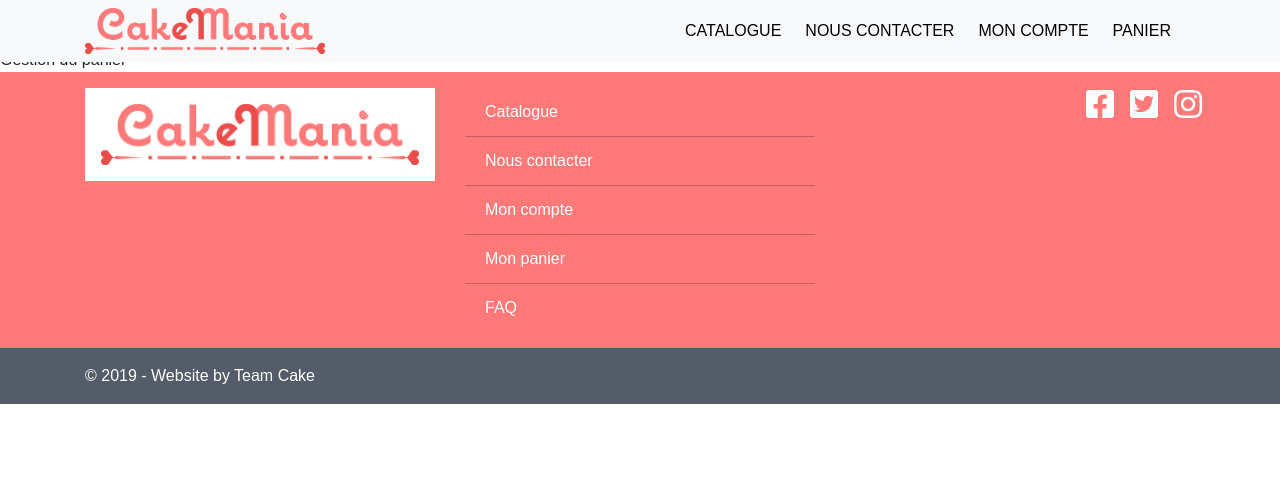
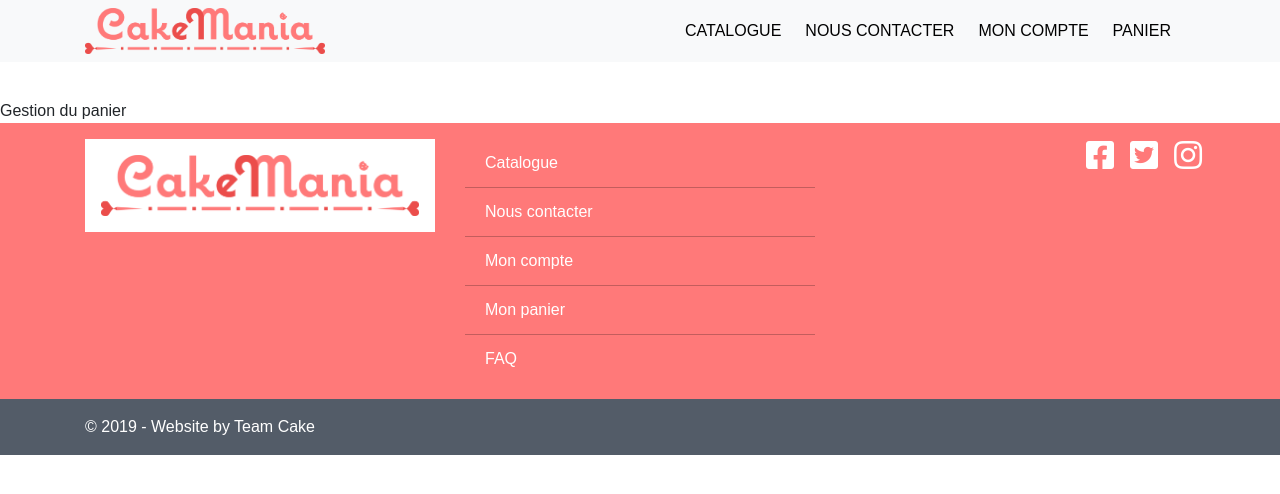
Before and after one commit to naptracks/CakeMania, a React (Create React App) app: page /basket in a window 1280 px wide. Shown: the top 494 px of the page. Built offline with nearby package versions, Linux system fonts and the light colour scheme; a web font is replaced by a local one.

Commit message:
Modifs CSS + ajout de la marge du haut

```diff
--- a/src/component/Coordonnees.js
+++ b/src/component/Coordonnees.js
@@ -6,8 +6,8 @@ class Coordonnees extends Component {
     render() {
         return (
             <div className="container mt-5">
-            <h2>Nos coordonnées</h2>
-                    <hr />
+                <h2>Nos coordonnées</h2>
+                <hr />
                 <div className="row mb-5">
                     <div className="col-sm-12 col-lg-6">
                         <div id="adresse">
--- a/src/component/Homepage.js
+++ b/src/component/Homepage.js
@@ -2,7 +2,7 @@ import React, { Component } from 'react';
 import Carousel from './homepage/Carousel';
 import Recommandation from './homepage/Recommandation';
 import Coordonnees from './Coordonnees';
-import Connexion from './moncompte/Connexion';
+//import Connexion from './moncompte/Connexion';
 
 class Homepage extends Component {
     render() {
--- a/src/component/catalogue/Catalogue.css
+++ b/src/component/catalogue/Catalogue.css
@@ -1,22 +1,19 @@
+.marginDeBase{
+    margin-top: 6.2rem;
+}
+
 .card-deck{
     margin: 2rem auto;
     padding: 1rem 1rem;
-    background-color:beige;
     width: 80%;
     align-items: center;
     border-radius: 5px;
 }
 
 .card{
-    background-color:blanchedalmond;
-    border-radius: 5px;
-    box-shadow: 10px 5px 5px grey;
-    margin: 3px 3px;
-}
-
-.container{
-    display: flex;
-
+    /* background-color:blanchedalmond; */
+    box-shadow: 0 0 0.5rem #535c68;
+    margin: 1rem 0.2rem;
 }
 
 .btn{
--- a/src/component/catalogue/Catalogue.js
+++ b/src/component/catalogue/Catalogue.js
@@ -1,48 +1,48 @@
-import React, { Component } from 'react'
+import React, { Component } from 'react';
 /* import Produits from './Produits/Produits'
 import Filtre from './Filtres/Filtres'
  */
-import BasketAdding from './BasketAdding'
+import BasketAdding from './BasketAdding';
+import './Catalogue.css';
 
-import './Catalogue.css'
 class Catalogue extends Component {
 
     cakeSelected;
-   constructor(props){
+    constructor(props) {
         super(props);
-       this.state={
+        this.state = {
 
-        tableGateaux:[
-            {id:0, typeGateau: 'Brownie', prix: 12, image:"https://s1.qwant.com/thumbr/0x380/0/c/da91e10bb3f64e97632a4cff987e61fe816a4c68beef060065e0f0b08f2f04/IMG_9331-1400x933.jpg?u=http%3A%2F%2Fblog.zodio.fr%2Fwp-content%2Fuploads%2F2016%2F03%2FIMG_9331-1400x933.jpg&q=0&b=1&p=0&a=1"},
-            {id:1, typeGateau: 'Apple-pie', prix: 15, image:"https://s1.qwant.com/thumbr/0x380/0/c/da91e10bb3f64e97632a4cff987e61fe816a4c68beef060065e0f0b08f2f04/IMG_9331-1400x933.jpg?u=http%3A%2F%2Fblog.zodio.fr%2Fwp-content%2Fuploads%2F2016%2F03%2FIMG_9331-1400x933.jpg&q=0&b=1&p=0&a=1"},
-            {id:2, typeGateau: 'Cupcake-blueberry', prix: 12, image:"https://s1.qwant.com/thumbr/0x380/0/c/da91e10bb3f64e97632a4cff987e61fe816a4c68beef060065e0f0b08f2f04/IMG_9331-1400x933.jpg?u=http%3A%2F%2Fblog.zodio.fr%2Fwp-content%2Fuploads%2F2016%2F03%2FIMG_9331-1400x933.jpg&q=0&b=1&p=0&a=1"},
-            {id:3, typeGateau: 'Muffin-choco', prix: 8, image:"https://s1.qwant.com/thumbr/0x380/0/c/da91e10bb3f64e97632a4cff987e61fe816a4c68beef060065e0f0b08f2f04/IMG_9331-1400x933.jpg?u=http%3A%2F%2Fblog.zodio.fr%2Fwp-content%2Fuploads%2F2016%2F03%2FIMG_9331-1400x933.jpg&q=0&b=1&p=0&a=1"},
-            {id:4, typeGateau: 'Tartelette-fruit', prix: 12, image:"https://s1.qwant.com/thumbr/0x380/0/c/da91e10bb3f64e97632a4cff987e61fe816a4c68beef060065e0f0b08f2f04/IMG_9331-1400x933.jpg?u=http%3A%2F%2Fblog.zodio.fr%2Fwp-content%2Fuploads%2F2016%2F03%2FIMG_9331-1400x933.jpg&q=0&b=1&p=0&a=1"},
-            {id:5, typeGateau: "Gateau aux prunes", prix: 7, image:"https://s1.qwant.com/thumbr/0x380/0/c/da91e10bb3f64e97632a4cff987e61fe816a4c68beef060065e0f0b08f2f04/IMG_9331-1400x933.jpg?u=http%3A%2F%2Fblog.zodio.fr%2Fwp-content%2Fuploads%2F2016%2F03%2FIMG_9331-1400x933.jpg&q=0&b=1&p=0&a=1"},
-            {id:6, typeGateau: "Gateau yahourt", prix: 12, image:"https://s1.qwant.com/thumbr/0x380/0/c/da91e10bb3f64e97632a4cff987e61fe816a4c68beef060065e0f0b08f2f04/IMG_9331-1400x933.jpg?u=http%3A%2F%2Fblog.zodio.fr%2Fwp-content%2Fuploads%2F2016%2F03%2FIMG_9331-1400x933.jpg&q=0&b=1&p=0&a=1"},
-            {id:7, typeGateau: "Gateau de Mamie", prix: 5, image:"https://s1.qwant.com/thumbr/0x380/0/c/da91e10bb3f64e97632a4cff987e61fe816a4c68beef060065e0f0b08f2f04/IMG_9331-1400x933.jpg?u=http%3A%2F%2Fblog.zodio.fr%2Fwp-content%2Fuploads%2F2016%2F03%2FIMG_9331-1400x933.jpg&q=0&b=1&p=0&a=1"},
+            tableGateaux: [
+                { id: 0, typeGateau: 'Brownie', prix: 12, image: "https://s1.qwant.com/thumbr/0x380/0/c/da91e10bb3f64e97632a4cff987e61fe816a4c68beef060065e0f0b08f2f04/IMG_9331-1400x933.jpg?u=http%3A%2F%2Fblog.zodio.fr%2Fwp-content%2Fuploads%2F2016%2F03%2FIMG_9331-1400x933.jpg&q=0&b=1&p=0&a=1" },
+                { id: 1, typeGateau: 'Apple-pie', prix: 15, image: "https://s1.qwant.com/thumbr/0x380/0/c/da91e10bb3f64e97632a4cff987e61fe816a4c68beef060065e0f0b08f2f04/IMG_9331-1400x933.jpg?u=http%3A%2F%2Fblog.zodio.fr%2Fwp-content%2Fuploads%2F2016%2F03%2FIMG_9331-1400x933.jpg&q=0&b=1&p=0&a=1" },
+                { id: 2, typeGateau: 'Cupcake-blueberry', prix: 12, image: "https://s1.qwant.com/thumbr/0x380/0/c/da91e10bb3f64e97632a4cff987e61fe816a4c68beef060065e0f0b08f2f04/IMG_9331-1400x933.jpg?u=http%3A%2F%2Fblog.zodio.fr%2Fwp-content%2Fuploads%2F2016%2F03%2FIMG_9331-1400x933.jpg&q=0&b=1&p=0&a=1" },
+                { id: 3, typeGateau: 'Muffin-choco', prix: 8, image: "https://s1.qwant.com/thumbr/0x380/0/c/da91e10bb3f64e97632a4cff987e61fe816a4c68beef060065e0f0b08f2f04/IMG_9331-1400x933.jpg?u=http%3A%2F%2Fblog.zodio.fr%2Fwp-content%2Fuploads%2F2016%2F03%2FIMG_9331-1400x933.jpg&q=0&b=1&p=0&a=1" },
+                { id: 4, typeGateau: 'Tartelette-fruit', prix: 12, image: "https://s1.qwant.com/thumbr/0x380/0/c/da91e10bb3f64e97632a4cff987e61fe816a4c68beef060065e0f0b08f2f04/IMG_9331-1400x933.jpg?u=http%3A%2F%2Fblog.zodio.fr%2Fwp-content%2Fuploads%2F2016%2F03%2FIMG_9331-1400x933.jpg&q=0&b=1&p=0&a=1" },
+                { id: 5, typeGateau: "Gateau aux prunes", prix: 7, image: "https://s1.qwant.com/thumbr/0x380/0/c/da91e10bb3f64e97632a4cff987e61fe816a4c68beef060065e0f0b08f2f04/IMG_9331-1400x933.jpg?u=http%3A%2F%2Fblog.zodio.fr%2Fwp-content%2Fuploads%2F2016%2F03%2FIMG_9331-1400x933.jpg&q=0&b=1&p=0&a=1" },
+                { id: 6, typeGateau: "Gateau yahourt", prix: 12, image: "https://s1.qwant.com/thumbr/0x380/0/c/da91e10bb3f64e97632a4cff987e61fe816a4c68beef060065e0f0b08f2f04/IMG_9331-1400x933.jpg?u=http%3A%2F%2Fblog.zodio.fr%2Fwp-content%2Fuploads%2F2016%2F03%2FIMG_9331-1400x933.jpg&q=0&b=1&p=0&a=1" },
+                { id: 7, typeGateau: "Gateau de Mamie", prix: 5, image: "https://s1.qwant.com/thumbr/0x380/0/c/da91e10bb3f64e97632a4cff987e61fe816a4c68beef060065e0f0b08f2f04/IMG_9331-1400x933.jpg?u=http%3A%2F%2Fblog.zodio.fr%2Fwp-content%2Fuploads%2F2016%2F03%2FIMG_9331-1400x933.jpg&q=0&b=1&p=0&a=1" },
             ],
 
-        tableCommande:[
-            {id:null, typeGateau:null, nbGateau:null, prixCommande: null}
+            tableCommande: [
+                { id: null, typeGateau: null, nbGateau: null, prixCommande: null }
             ]
         }
     }
 
 
-handleAdd=(i)=>{
+    handleAdd = (i) => {
         console.log('test')
-    let count=0;
-    let sommePartielle=0;
+        let count = 0;
+        let sommePartielle = 0;
 
 
-    let tableCommande=this.state.tableCommande;
+        let tableCommande = this.state.tableCommande;
 
-    let id=this.state.tableGateaux[i].id;
-    let typeGateau=this.state.tableGateaux[i].typeGateau;
-    let prix=this.state.tableGateaux[i].prix;
+        let id = this.state.tableGateaux[i].id;
+        let typeGateau = this.state.tableGateaux[i].typeGateau;
+        let prix = this.state.tableGateaux[i].prix;
 
-    let commande={
+        let commande = {
             id,
             typeGateau,
             prix,
@@ -63,10 +63,10 @@ handleAdd=(i)=>{
 
     }
 
-calculatePrice=(i)=>{
-    if(this.state.tableGateaux[i].id===0){
+    calculatePrice = (i) => {
+        if (this.state.tableGateaux[i].id === 0) {
             console.log("brownie")
-    }else{
+        } else {
             console.log("others")
         }
     }
@@ -75,26 +75,26 @@ calculatePrice=(i)=>{
     /* priceByCake=()=>{
         let id=this.state.tableGateaux[i].id;
     } */
-    handleDescribe(){
+    handleDescribe() {
         alert("voici le descrpitif produit")
     }
 
     render() {
 
         return (
-            <div>
+            <div className="marginDeBase">
                 <div class="container">
                     <div class="row">
-        {this.state.tableGateaux.map((Gateau, i)=>
+                        {this.state.tableGateaux.map((Gateau, i) =>
                             <div class="col-sm-3">
-                    <div class="card">
-                    <img class="card-img-top" src={Gateau.image} alt="brownie"/>
+                                <div class="card text-center">
+                                    <img class="card-img-top" src={Gateau.image} alt="brownie" />
                                     <div class="card-body">
                                         <h5 class="card-title">{Gateau.typeGateau}</h5>
                                         <p class="card-text">{Gateau.prix} euros</p>
-                        <button type="button" ref={Gateau.id} class="btn btn-lg btn-primary" onClick={()=>this.handleDescribe(i)}>Voir descriptif</button>
-                        <button type="button" class="btn btn-primary" onClick={()=>this.handleAdd(i)}>Ajouter</button>
-                        <BasketAdding/>
+                                        <button type="button" ref={Gateau.id} class="btn btn-primary" onClick={() => this.handleDescribe(i)}>Voir descriptif</button>
+                                        <button type="button" class="btn btn-primary" onClick={() => this.handleAdd(i)}>Ajouter</button>
+                                        <BasketAdding />
                                     </div>
                                 </div>
                             </div>
@@ -102,16 +102,13 @@ calculatePrice=(i)=>{
                     </div>
                 </div>
 
-
                 <h5>Ensemble des commandes</h5>
-         {this.state.tableCommande.map((cmd, i)=><li key={i}>
-         {i+1} {cmd.typeGateau} {cmd.prix}
+                {this.state.tableCommande.map((cmd, i) => <li key={i}>
+                    {i + 1} {cmd.typeGateau} {cmd.prix}
                 </li>)}
                 <h5>PRix total des commandes</h5>
                 {this.somme}
-
             </div>
-
         );
     }
 }
--- /dev/null
+++ b/src/component/panier/Panier.css
@@ -0,0 +1,3 @@
+.marginDeBase{
+    margin-top: 6.2rem;
+}
--- a/src/component/panier/Panier.js
+++ b/src/component/panier/Panier.js
@@ -3,7 +3,7 @@ import React, { Component } from 'react';
 class Panier extends Component {
     render() {
         return (
-            <div className="mt-5">
+            <div className="marginDeBase">
                 Gestion du panier
             </div>
         );
```
Lines whose indentation alone changed are shown as unchanged.
